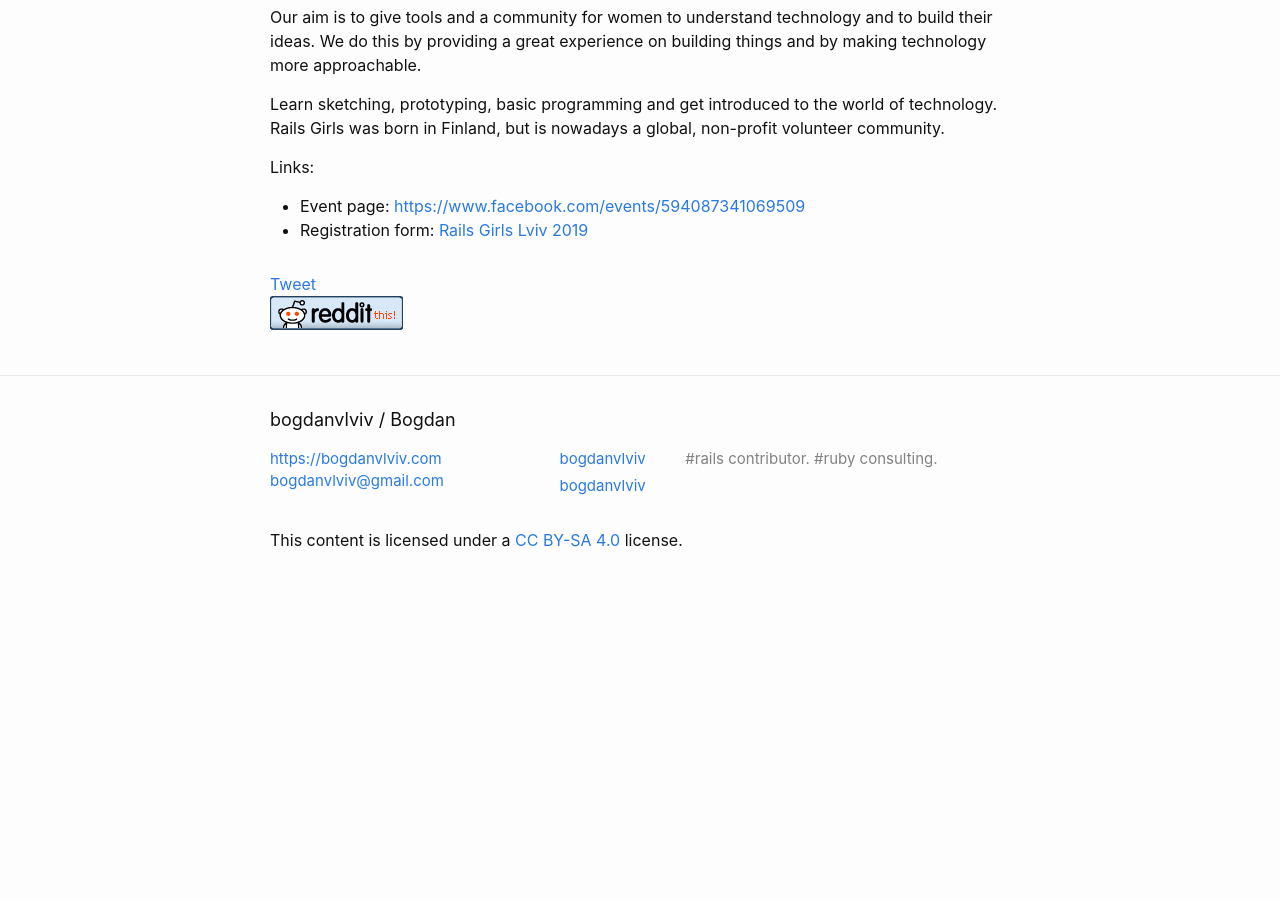
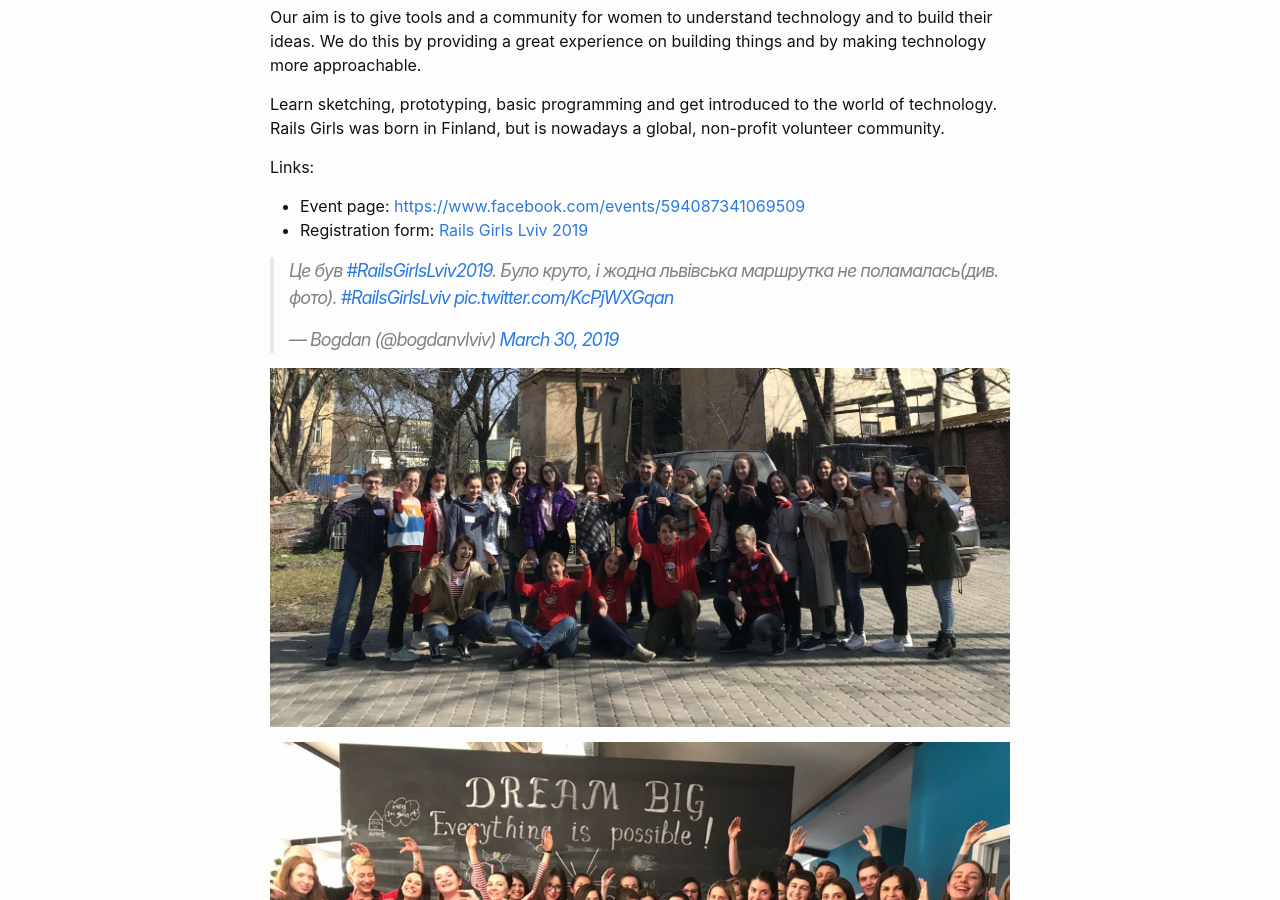
Before and after one commit to crowdpro3/bogdanvlviv.github.io, a Jekyll site: the page built from _posts/ruby/rails/2019-03-01-rails-girls-lviv-2019-03-30.markdown, in a window 1280 px wide and 900 px high, scrolled down 637 px. Built offline with Jekyll 4.4.1, drawn with Linux system fonts in a browser that asks for light colours; comment, search, counter and statistics services are not loaded; before the commit the page ends 1234 px from its top, so only the background shows below that.

Commit message:
Update 2019-03-01-rails-girls-lviv-2019-03-30.markdown

```diff
--- a/_posts/ruby/rails/2019-03-01-rails-girls-lviv-2019-03-30.markdown
+++ b/_posts/ruby/rails/2019-03-01-rails-girls-lviv-2019-03-30.markdown
@@ -25,3 +25,17 @@ Rails Girls was born in Finland, but is nowadays a global, non-profit volunteer
 Links:
 - Event page: [https://www.facebook.com/events/594087341069509](https://www.facebook.com/events/594087341069509)
 - Registration form: [Rails Girls Lviv 2019](https://docs.google.com/forms/d/e/1FAIpQLSfmTF_sO0XnqDQ3cTFjQX7vR7f5SstdaMXnYDtUhU-9efpXTA/viewform)
+
+<blockquote class="twitter-tweet" data-lang="en"><p lang="uk" dir="ltr">Це був <a href="https://twitter.com/hashtag/RailsGirlsLviv2019?src=hash&amp;ref_src=twsrc%5Etfw">#RailsGirlsLviv2019</a>. Було круто, і жодна львівська маршрутка не поламалась(див. фото). <a href="https://twitter.com/hashtag/RailsGirlsLviv?src=hash&amp;ref_src=twsrc%5Etfw">#RailsGirlsLviv</a> <a href="https://t.co/KcPjWXGqan">pic.twitter.com/KcPjWXGqan</a></p>&mdash; Bogdan (@bogdanvlviv) <a href="https://twitter.com/bogdanvlviv/status/1112087169441718273?ref_src=twsrc%5Etfw">March 30, 2019</a></blockquote>
+
+<div class="picture">
+  <img src="{{ "/images/posts/ruby/rails/rails-girls-lviv-2019-03-30/1.jpg" | absolute_url }}" title="Rails Girls Lviv 2019">
+</div>
+
+<div class="picture">
+  <img src="{{ "/images/posts/ruby/rails/rails-girls-lviv-2019-03-30/2.jpg" | absolute_url }}" title="Rails Girls Lviv 2019">
+</div>
+
+<div class="picture">
+  <img src="{{ "/images/posts/ruby/rails/rails-girls-lviv-2019-03-30/3.jpg" | absolute_url }}" title="Rails Girls Lviv 2019">
+</div>
```
Also changed, not shown: images/posts/ruby/rails/rails-girls-lviv-2019-03-30/1.jpg (added), images/posts/ruby/rails/rails-girls-lviv-2019-03-30/2.jpg (added), images/posts/ruby/rails/rails-girls-lviv-2019-03-30/3.jpg (added).
